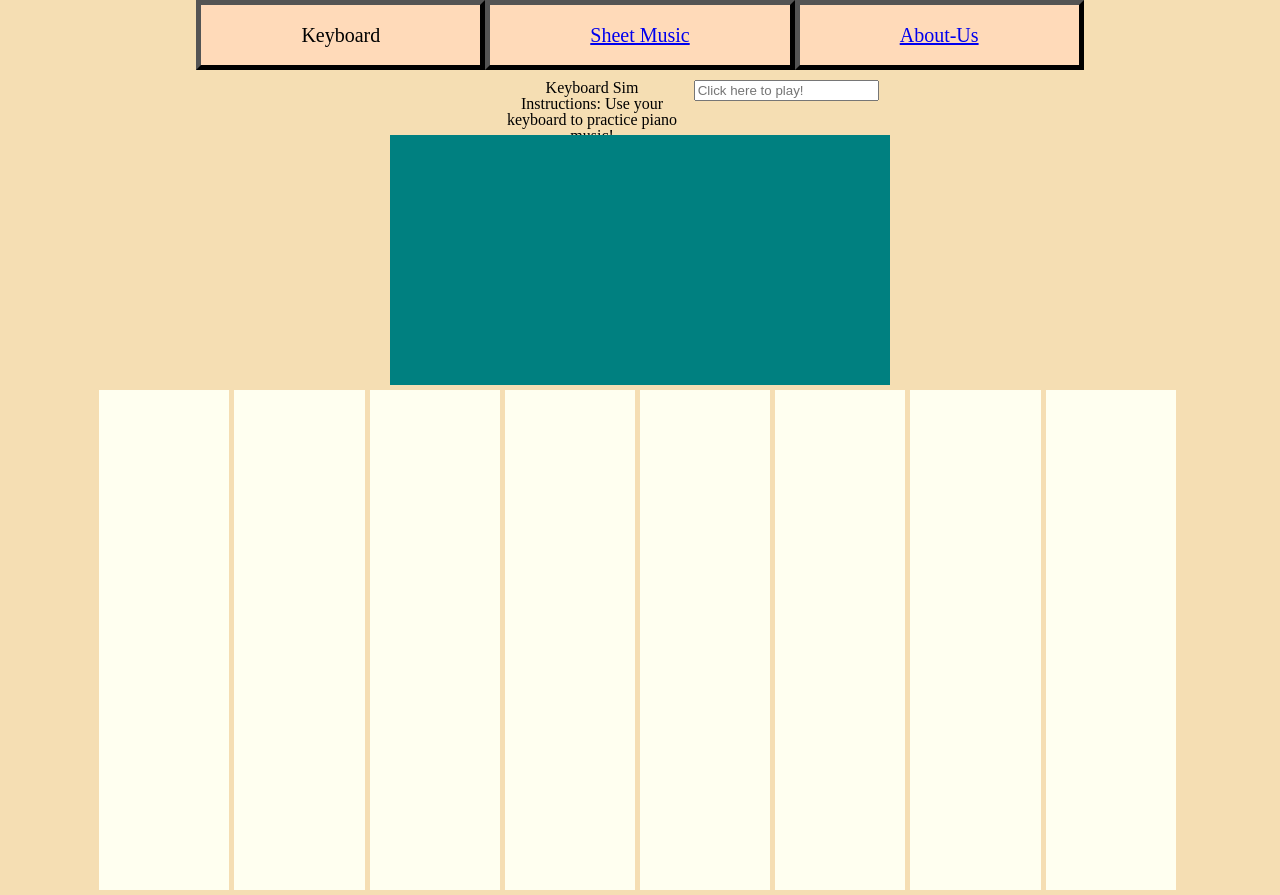
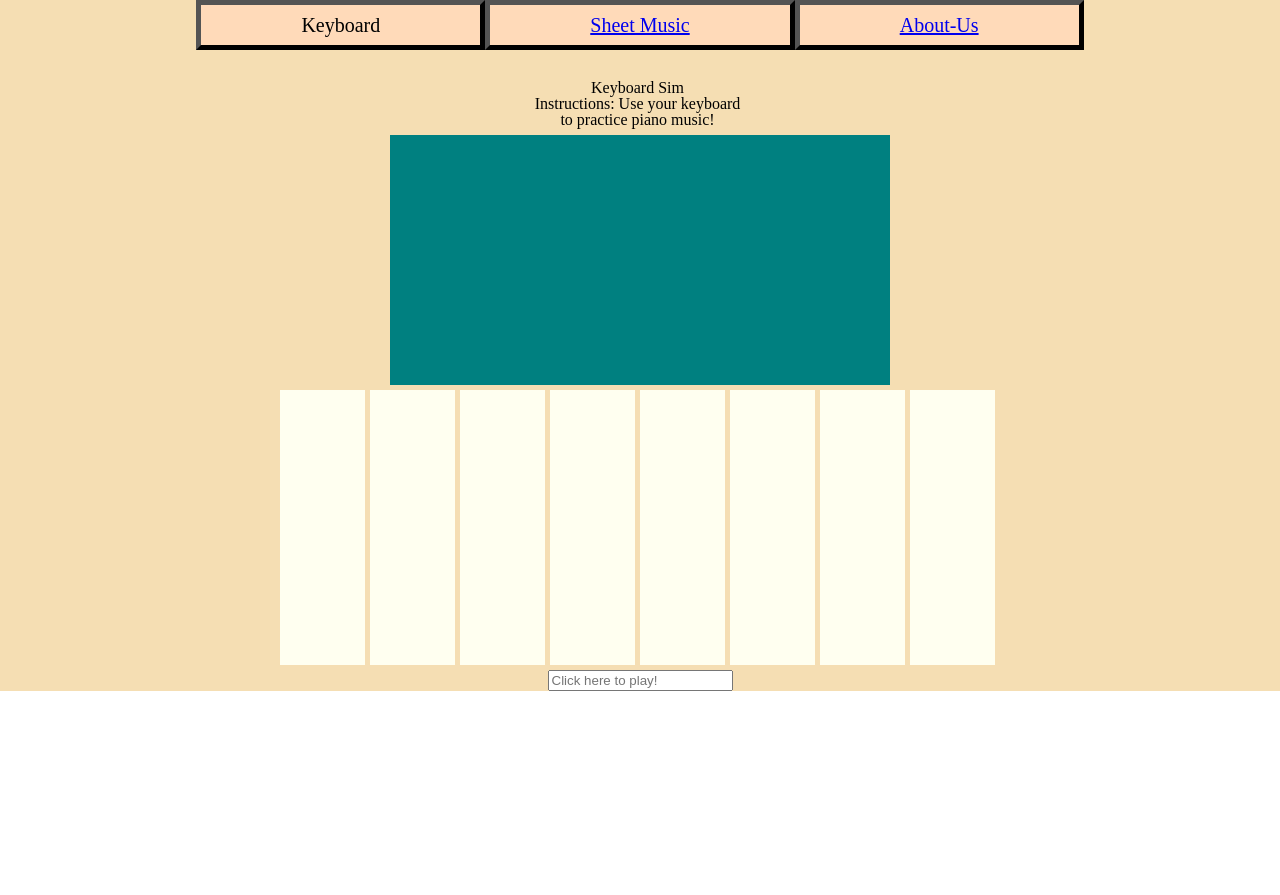
Before and after one commit to the-fortissimo-five/piano-sim, a plain HTML site: page keyboard.html in a window 1280 px wide. After the commit the page ends 800 px from the top, so only its background shows below. Drawn offline with Linux system fonts and the light colour scheme.

Commit message:
Keyboard CSS basic structure complete - needs photo added

```diff
--- a/css/keyboard.css
+++ b/css/keyboard.css
@@ -1,7 +1,7 @@
 #mainContainer {
   background-color: wheat;
   display: grid;
-  grid-template: 75px 50px 250px 500px 1fr / repeat(12, 1fr);
+  grid-template: 75px 50px 250px 275px 1fr / repeat(12, 1fr);
   grid-gap: 5px;
 }
 nav {
@@ -12,7 +12,7 @@ nav {
 nav p {
   display: inline-block;
   font-size: 20px;
-  padding: 20px 100px;
+  padding: 10px 100px;
   border: 5px outset black;
   margin: 0px -2px;
   background-color: peachpuff;
@@ -30,7 +30,7 @@ header {
   height: 250px;
   width: 500px;
 }
-#keyboardInput {
+#keyboardInputContainer {
   grid-column: 1 / last;
   grid-row: 5;
   justify-self: center;
@@ -39,9 +39,10 @@ header {
   grid-column: 2 / 12;
   grid-row: 4;
   display: grid;
-  grid-template: repeat(8, 1fr);
+  grid-template-columns: repeat(8, 8%);
   grid-gap: 5px;
   height: 100%;
+  justify-content: center;
 }
 .pianoKeys {
   background-color: ivory;
--- a/keyboard.html
+++ b/keyboard.html
@@ -32,7 +32,7 @@
           <div class="pianoKeys" id="bKey"></div>
           <div class="pianoKeys" id="highCKey"></div>
         </section>
-        <section >
+        <section id="keyboardInputContainer">
           <input id="keyboardInput" type="text" placeholder="Click here to play!">
         </section>
       </div>
```
